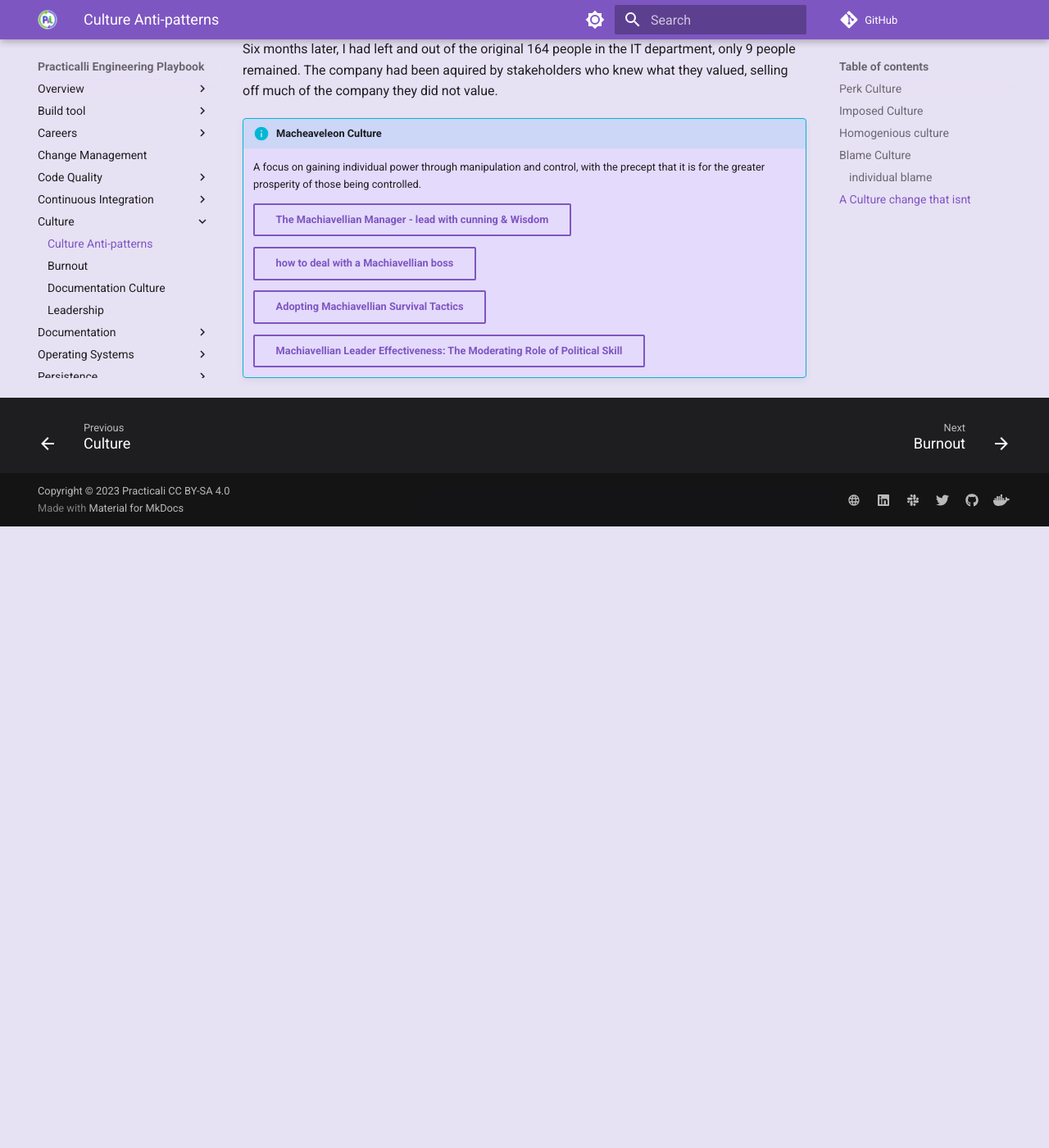
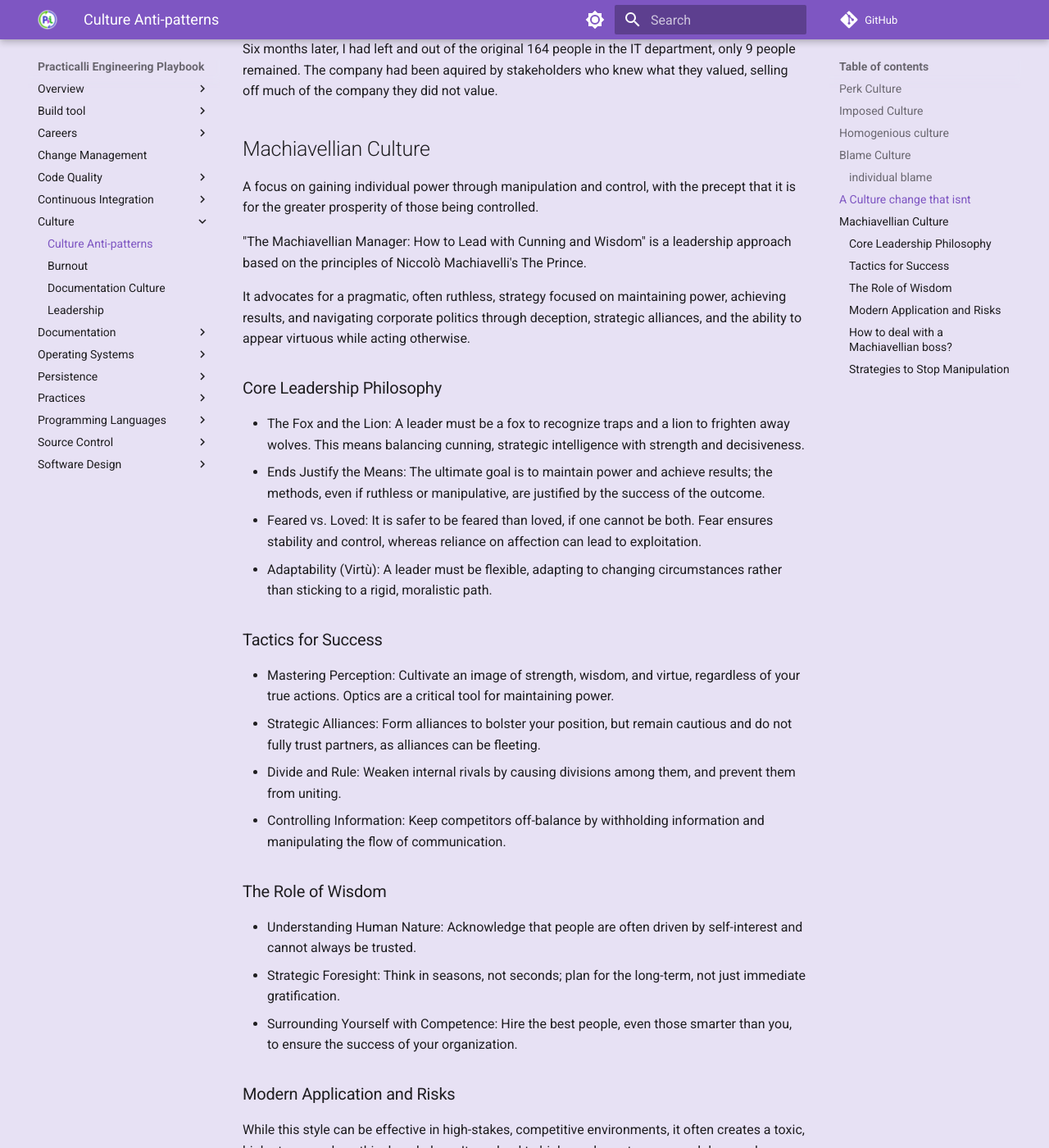
Before and after one commit to practicalli/engineering-playbook, an MkDocs documentation site: the page built from docs/culture/anti-patterns.md, in a window 1280 px wide and 1400 px high, scrolled down 2960 px. Shown: the whole window at 82% size. Built offline with MkDocs 1.6.1 and Material for MkDocs 9.7.7, drawn with Linux system fonts in a browser that asks for light colours; plug-ins that fetch from the network failed and are left out; comment, search, counter and statistics services are not loaded; before the commit the page ends 3602 px from its top, so only the background shows below that; some of the changed text lies outside the part shown.

Commit message:
culture: Machiavellian anti-pattern

```diff
--- a/docs/culture/anti-patterns.md
+++ b/docs/culture/anti-patterns.md
@@ -91,13 +91,55 @@ Eventually the stakeholder said: "Its just insurance, there isnt any difference"
 
 It was a few days after that revelation I started planning on an exit strategy from the company.  Six months later, I had left and out of the original 164 people in the IT department, only 9 people remained.  The company had been aquired by stakeholders who knew what they valued, selling off much of the company they did not value.
 
-!!! INFO "Macheaveleon Culture"
-    A focus on gaining individual power through manipulation and control, with the precept that it is for the greater prosperity of those being controlled.
+## Machiavellian Culture
 
-    [The Machiavellian Manager - lead with cunning & Wisdom](https://www.machiavellianmastery.com/post/the-machiavellian-manager-how-to-lead-with-cunning-and-wisdom){target=_blank .md-button}
+A focus on gaining individual power through manipulation and control, with the precept that it is for the greater prosperity of those being controlled.
 
-    [how to deal with a Machiavellian boss](https://theconversation.com/manipulative-distrustful-self-serving-how-to-deal-with-a-machiavellian-boss-209210){target=_blank .md-button}
+"The Machiavellian Manager: How to Lead with Cunning and Wisdom" is a leadership approach based on the principles of Niccolò Machiavelli's The Prince.
 
-    [Adopting Machiavellian Survival Tactics](https://www.linkedin.com/pulse/adopting-machiavellian-survival-tactics-workplace-shoobridge-ph-d-){target=_blank .md-button}
+It advocates for a pragmatic, often ruthless, strategy focused on maintaining power, achieving results, and navigating corporate politics through deception, strategic alliances, and the ability to appear virtuous while acting otherwise.
 
-    [Machiavellian Leader Effectiveness: The Moderating Role of Political Skill](https://psycnet.apa.org/fulltext/2021-87833-001.html){target=_blank .md-button}
+### Core Leadership Philosophy
+
+- The Fox and the Lion: A leader must be a fox to recognize traps and a lion to frighten away wolves. This means balancing cunning, strategic intelligence with strength and decisiveness.
+- Ends Justify the Means: The ultimate goal is to maintain power and achieve results; the methods, even if ruthless or manipulative, are justified by the success of the outcome.
+- Feared vs. Loved: It is safer to be feared than loved, if one cannot be both. Fear ensures stability and control, whereas reliance on affection can lead to exploitation.
+- Adaptability (Virtù): A leader must be flexible, adapting to changing circumstances rather than sticking to a rigid, moralistic path.
+
+### Tactics for Success
+
+- Mastering Perception: Cultivate an image of strength, wisdom, and virtue, regardless of your true actions. Optics are a critical tool for maintaining power.
+- Strategic Alliances: Form alliances to bolster your position, but remain cautious and do not fully trust partners, as alliances can be fleeting.
+- Divide and Rule: Weaken internal rivals by causing divisions among them, and prevent them from uniting.
+- Controlling Information: Keep competitors off-balance by withholding information and manipulating the flow of communication.
+
+### The Role of Wisdom
+
+- Understanding Human Nature: Acknowledge that people are often driven by self-interest and cannot always be trusted.
+- Strategic Foresight: Think in seasons, not seconds; plan for the long-term, not just immediate gratification.
+- Surrounding Yourself with Competence: Hire the best people, even those smarter than you, to ensure the success of your organization.
+
+### Modern Application and Risks
+
+While this style can be effective in high-stakes, competitive environments, it often creates a toxic, high-stress, and unethical workplace. It can lead to high employee turnover and damage long-term organizational health.
+
+### How to deal with a Machiavellian boss?
+
+An effective strategy to address Machiavellian individuals is to foster a culture of open communication and transparency.
+
+Create an environment where honesty and integrity are valued and it is more difficult for manipulative behaviors to thrive.
+
+### Strategies to Stop Manipulation
+
+- Set boundaries immediately and stick to them, e.g. saying no.
+- Don't ignore the situation as it will only get worse.
+- Structure your interaction, e.g. use written communication and make notes of what was said. If verbal communication is required, create a script that is to the point and avoid being diverted into other points or arguments
+- Be cautious about who you trust. When one person in power trades on manipulation it can quickly infect the company culture.
+- If manipulation is not stopped immediately, start planning a move on from the role
+- A Human Resource team has a primary role to protect the company they work for, over the needs of an individual if concerns diverge.
+
+[how to deal with a Machiavellian boss](https://theconversation.com/manipulative-distrustful-self-serving-how-to-deal-with-a-machiavellian-boss-209210){target=_blank .md-button}
+
+[Adopting Machiavellian Survival Tactics](https://www.linkedin.com/pulse/adopting-machiavellian-survival-tactics-workplace-shoobridge-ph-d-){target=_blank .md-button}
+
+[Machiavellian Leader Effectiveness: The Moderating Role of Political Skill](https://psycnet.apa.org/fulltext/2021-87833-001.html){target=_blank .md-button}
```
